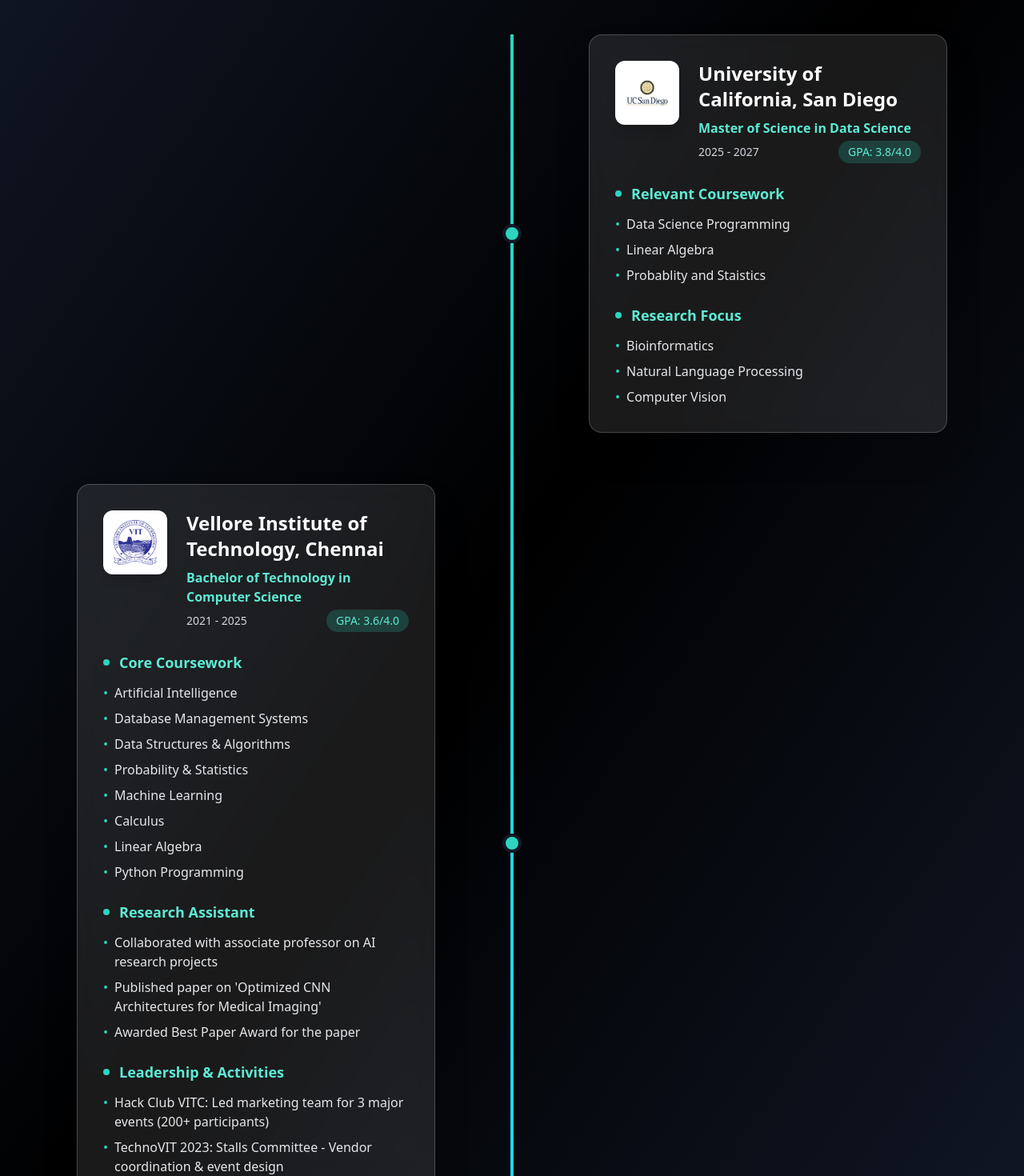
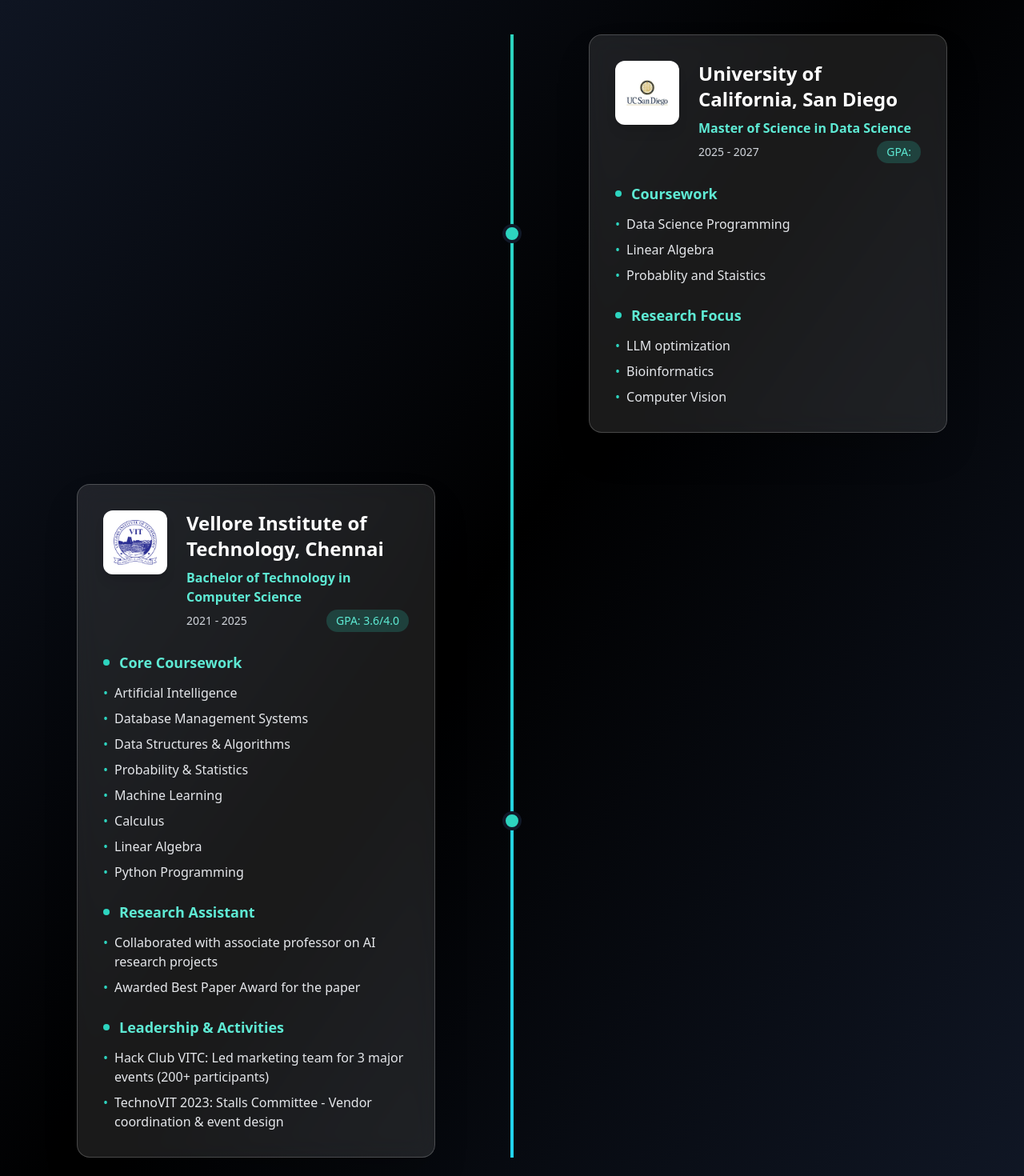
Before and after one commit to MeshalNayim/meshalnayim.github.io, a React (Vite) app: page / in a window 1280 px wide. Shown: the part 1312-2782 px from the top of the page at 80% size. Built offline with nearby package versions, Linux system fonts and the light colour scheme.

Commit message:
Update Education.jsx

```diff
--- a/src/components/Education.jsx
+++ b/src/components/Education.jsx
@@ -12,10 +12,9 @@
     degree: "Master of Science in Data Science",
     logo: ucsdLogo,
     year: "2025 - 2027",
-    gpa: "3.8/4.0",
     details: [
       {
-        title: "Relevant Coursework",
+        title: "Coursework",
         items: [
           "Data Science Programming",
           "Linear Algebra",
@@ -25,8 +24,8 @@
       {
         title: "Research Focus",
         items: [
+          "LLM optimization",
           "Bioinformatics",
-          "Natural Language Processing",
           "Computer Vision"
         ]
       }
@@ -56,7 +55,6 @@
         title: "Research Assistant",
         items: [
           "Collaborated with associate professor on AI research projects",
-          "Published paper on 'Optimized CNN Architectures for Medical Imaging'",
           "Awarded Best Paper Award for the paper"
         ]
       },
```
